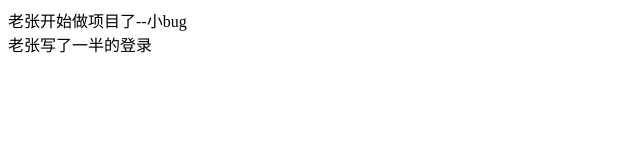
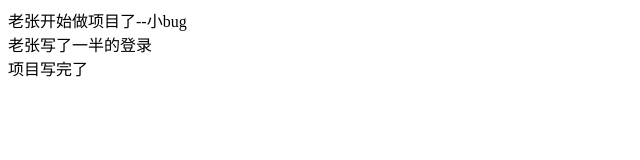
Before and after one commit to Mr-Charon/SecondRepository, a plain HTML site: page index.html in a window 1280 px wide. Shown: the whole page, without its empty margins (0-640 px from the left). Drawn offline with Linux system fonts and the light colour scheme.

Commit message:
项目写完了

```diff
--- a/index.html
+++ b/index.html
@@ -9,5 +9,6 @@
 <body>
   <div>老张开始做项目了--小bug</div>
   <div>老张写了一半的登录</div>
+  <div>项目写完了</div>
 </body>
 </html>
```
